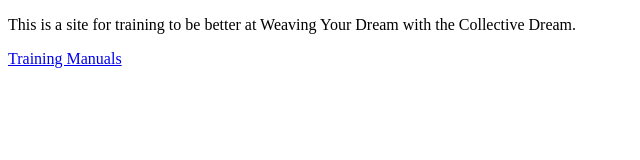
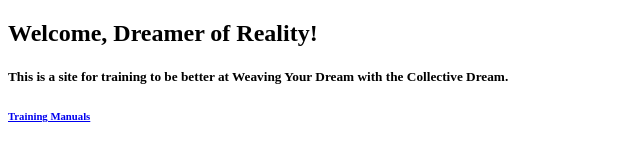
Before and after one commit to raynriver/dreamerweaving, a plain HTML site: page index.html in a window 1280 px wide. Shown: the whole page, without its empty margins (0-640 px from the left). Drawn offline with Linux system fonts and the light colour scheme.

Commit message:
Update index.html

```diff
--- a/index.html
+++ b/index.html
@@ -3,9 +3,10 @@
   <title> Dreamweaver, Welcome!</title>
 </head>
 <body>
-  <p>
+<h2> Welcome, Dreamer of Reality!</h2>
+  <h5>
     This is a site for training to be better at Weaving Your Dream with the Collective Dream.
-  </p>
-  <p><a href="books/index.html">Training Manuals</a></p>
+  </h5>
+  <h6><a href="books/index.html">Training Manuals</a></h6>
 </body>
 </html>
```
